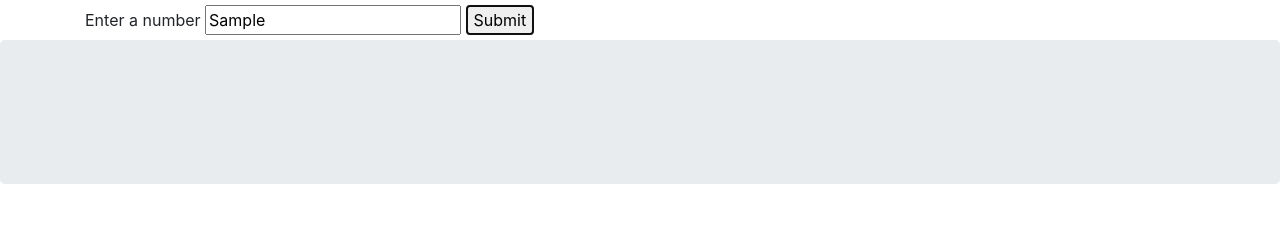
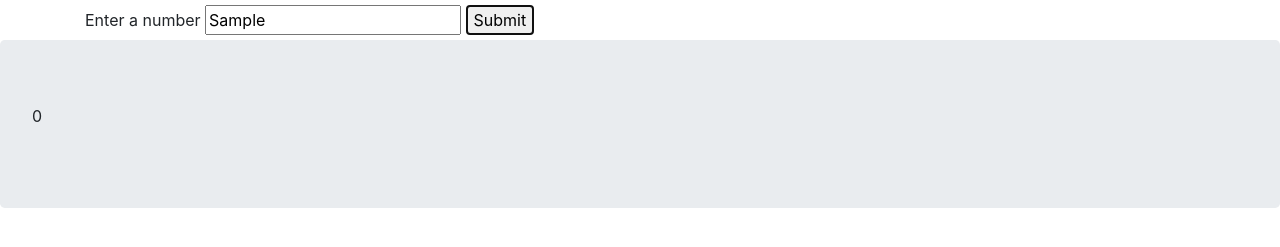
Before and after one commit to LonleyBuzzyBee/beep-boop, a plain HTML site: page index.html in a window 1280 px wide. Both pictures are taken after typing "Sample" into the empty fields and a click on the button "Submit". Shown: the part 51-298 px from the top of the page. Drawn offline with Linux system fonts and the light colour scheme.

Commit message:
made break through in code, used .map and split methods in scripts.js

```diff
--- a/index.html
+++ b/index.html
@@ -2,7 +2,7 @@
 <html lang="en">
 <head>
   <script src="js/jquery-3.4.1.js"></script>
-  <script src="js/script.js"></script>
+  <script src="js/scripts2.js"></script>
   <link rel="stylesheet" href="css/bootstrap.css" type="text/css">
   <link rel="stylesheet" href="css/styles.css" type="text/css">
   <title>Beep-Boop</title>
--- a/js/script.js
+++ b/js/script.js
@@ -5,15 +5,17 @@ function myFunc(numberInput) {
   }
 
   console.log(i);
+
+var numberArray = numberInput.split("").map(function(number) {
+    console.log(numberArray);
+    return number.toString();
   }
-
 
 
   // const output = [];
   // var outputJoin = output.join(" ");
   // var numberReplace = ["1","2","3"];
-  // var numberArray = numberInput.split("").map(function(number) {
-  //   return number.toString;
+
 
   // });
   //   $(".jumbotron").show();
--- /dev/null
+++ b/js/scripts2.js
@@ -0,0 +1,30 @@
+
+// function myFunc(numberInput) {
+//   const output = [];
+
+
+// user interface logic
+$(document).ready(function() {
+  $("form").submit(function(event) {
+    event.preventDefault();
+     var inputNumbers = $("#count").val();
+     var stringArray = inputNumbers.split(" ");
+     console.log(stringArray);
+     var numberArray = stringArray.map(_=>_|0);
+    console.log(numberArray);
+
+
+    // for ( var i = inputNumbers++ ) {
+      //  console.log(numberArray);
+    // }
+    // var numberArray = output.map(function(number) {
+    //   console.log(numberArray);
+    //   return number.toString();
+    // });
+    //  myFunc(i);
+
+     $(".jumbotron").show();
+     $("#result").html(numberArray);
+
+  });
+});
```
